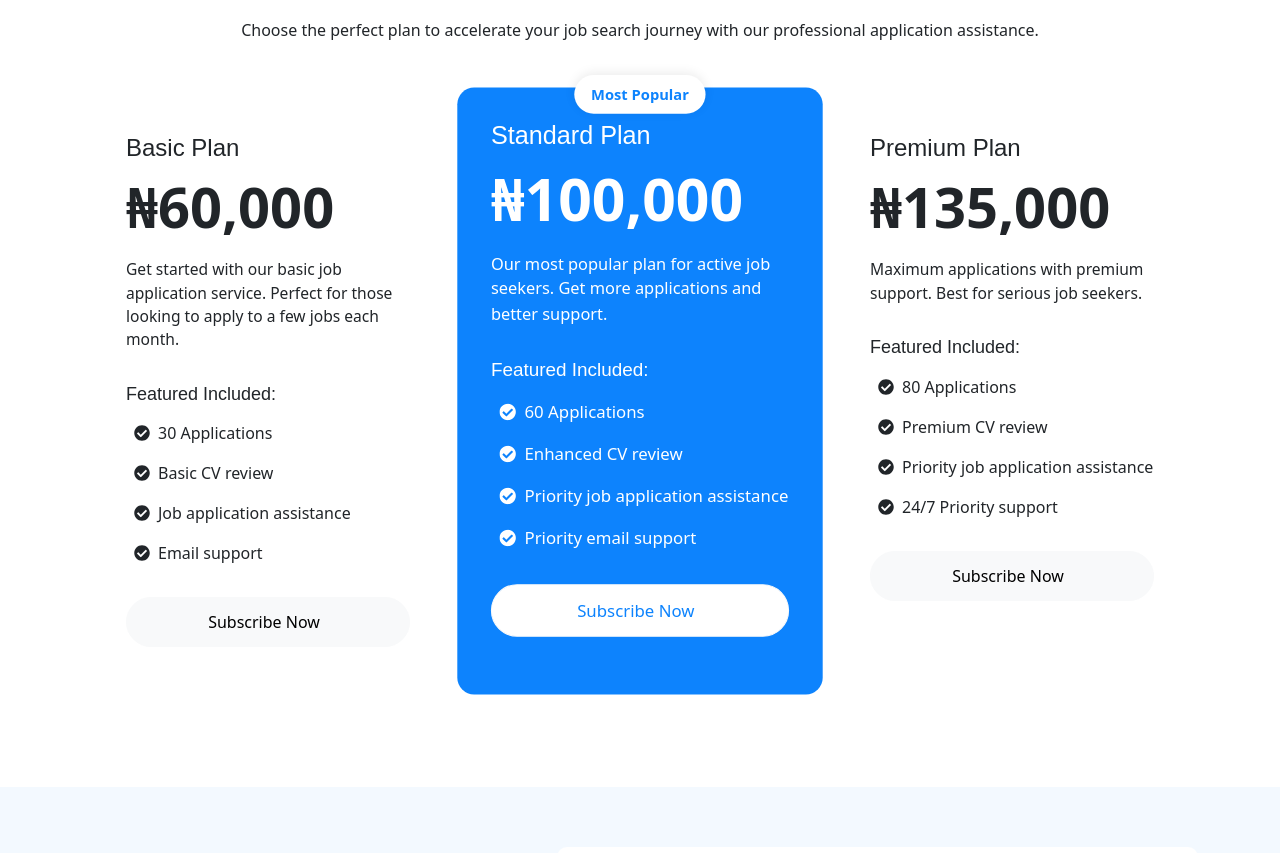
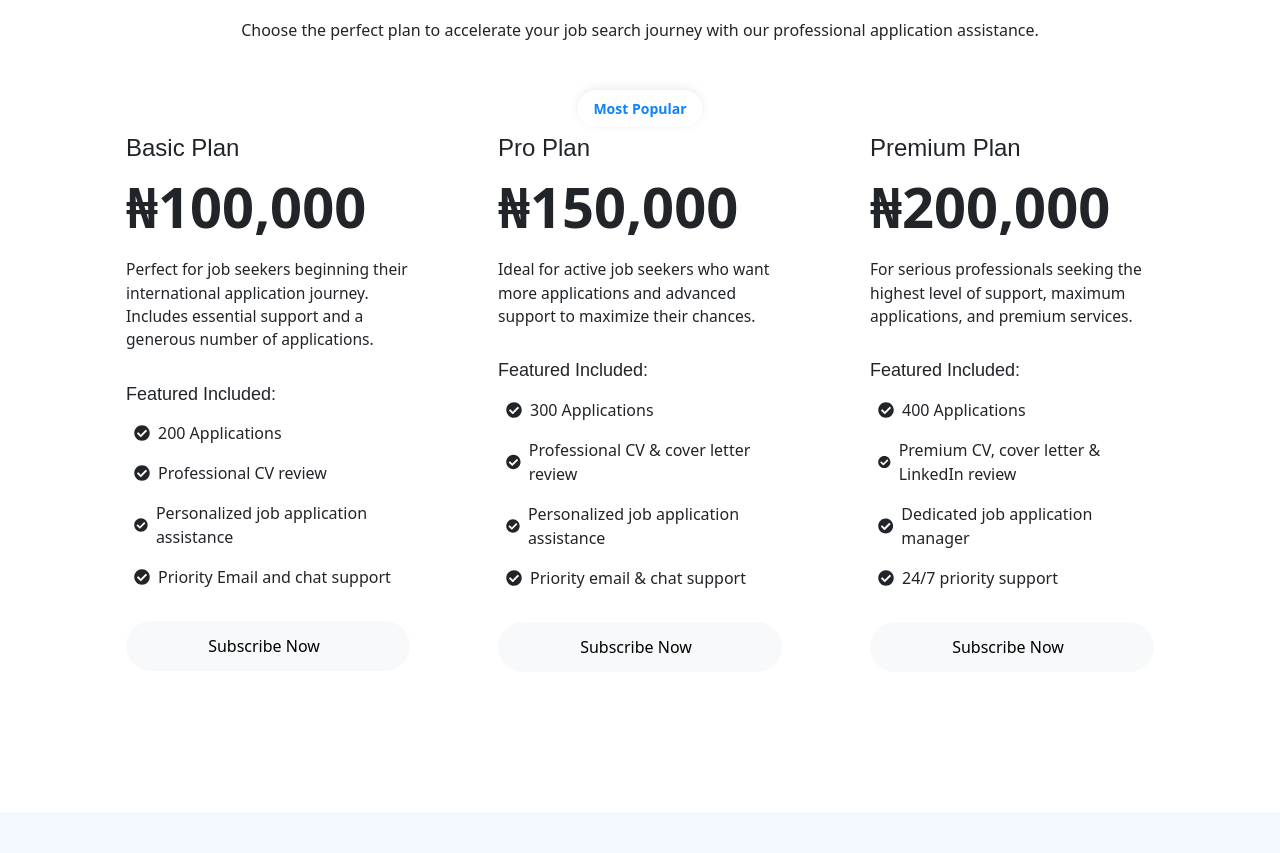
Before and after one commit to Ayomide2604/Apply-Bridge, a React (Vite) app: page / in a window 1280 px wide. Shown: the part 2222-3075 px from the top of the page. Built offline with nearby package versions, Linux system fonts and the light colour scheme.

Commit message:
Update pricing plans: enhance descriptions, adjust features, and revise pricing for Basic, Pro, and Premium plans.

```diff
--- a/src/pages/Pricing.jsx
+++ b/src/pages/Pricing.jsx
@@ -7,26 +7,26 @@ const prices = [
 		id: 1,
 		title: "Basic",
 		description:
-			"Get started with our basic job application service. Perfect for those looking to apply to a few jobs each month.",
-		price: 60000 ,
+			"Perfect for job seekers beginning their international application journey. Includes essential support and a generous number of applications.",
+		price: 100000,
 		features: [
-			"30 Applications",
-			"Basic CV review",
-			"Job application assistance",
-			"Email support",
+			"200 Applications",
+			"Professional CV review",
+			"Personalized job application assistance",
+			"Priority Email and chat support",
 		],
 	},
 	{
 		id: 2,
-		title: "Standard",
+		title: "Pro",
 		description:
-			"Our most popular plan for active job seekers. Get more applications and better support.",
-		price: 100000,
+			"Ideal for active job seekers who want more applications and advanced support to maximize their chances.",
+		price: 150000,
 		features: [
-			"60 Applications",
-			"Enhanced CV review",
-			"Priority job application assistance",
-			"Priority email support",
+			"300 Applications",
+			"Professional CV & cover letter review",
+			"Personalized job application assistance",
+			"Priority email & chat support",
 		],
 		popular: true,
 	},
@@ -34,13 +34,13 @@ const prices = [
 		id: 3,
 		title: "Premium",
 		description:
-			"Maximum applications with premium support. Best for serious job seekers.",
-		price: 135000,
+			"For serious professionals seeking the highest level of support, maximum applications, and premium services.",
+		price: 200000,
 		features: [
-			"80 Applications",
-			"Premium CV review",
-			"Priority job application assistance",
-			"24/7 Priority support",
+			"400 Applications",
+			"Premium CV, cover letter & LinkedIn review",
+			"Dedicated job application manager",
+			"24/7 priority support",
 		],
 	},
 ];
```
